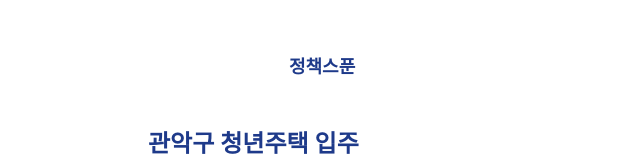
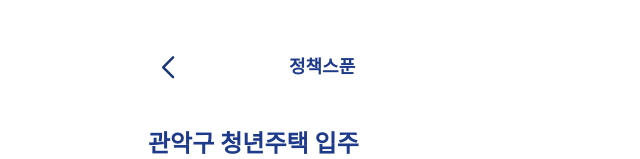
Before and after one commit to DNDHackathon-choonsik/policy-spoon-FE, a Next.js app: page /policydetails in a window 1280 px wide. Shown: the top 159 px of the page, without its empty margins (319-959 px from the left). Built offline with nearby package versions, Linux system fonts and the light colour scheme.

Commit message:
feat: Goback button

```diff
--- a/src/app/policydetails/page.tsx
+++ b/src/app/policydetails/page.tsx
@@ -1,6 +1,9 @@
 "use client";
 import { useState } from "react";
 import Link from "next/link";
+import BlueGoBack from "@/svgs/bluegoback.svg";
+import { useRouter } from "next/navigation";
+import router from "next/router";
 
 const PolicyDetailsPage = () => {
   const [isBookmarked, setIsBookmarked] = useState(false);
@@ -9,9 +12,17 @@ const PolicyDetailsPage = () => {
     setIsBookmarked(!isBookmarked);
   };
 
+  const handleGoBack = () => {
+    router.back();
+  };
+
   return (
     <div className="relative w-full h-180 bg-white">
       <div className="w-96 h-150 relative bg-white mx-auto">
+        <BlueGoBack
+          className="w-6 h-6 absolute top-[55px] left-6 cursor-pointer"
+          onClick={handleGoBack}
+        />
         <div className="left-[157px] top-[53px] absolute text-blue-900 text-lg font-extrabold font-['Tenada'] leading-relaxed">
           정책스푼
         </div>
```
Also changed, not shown: src/svgs/bluegoback.svg (added).
